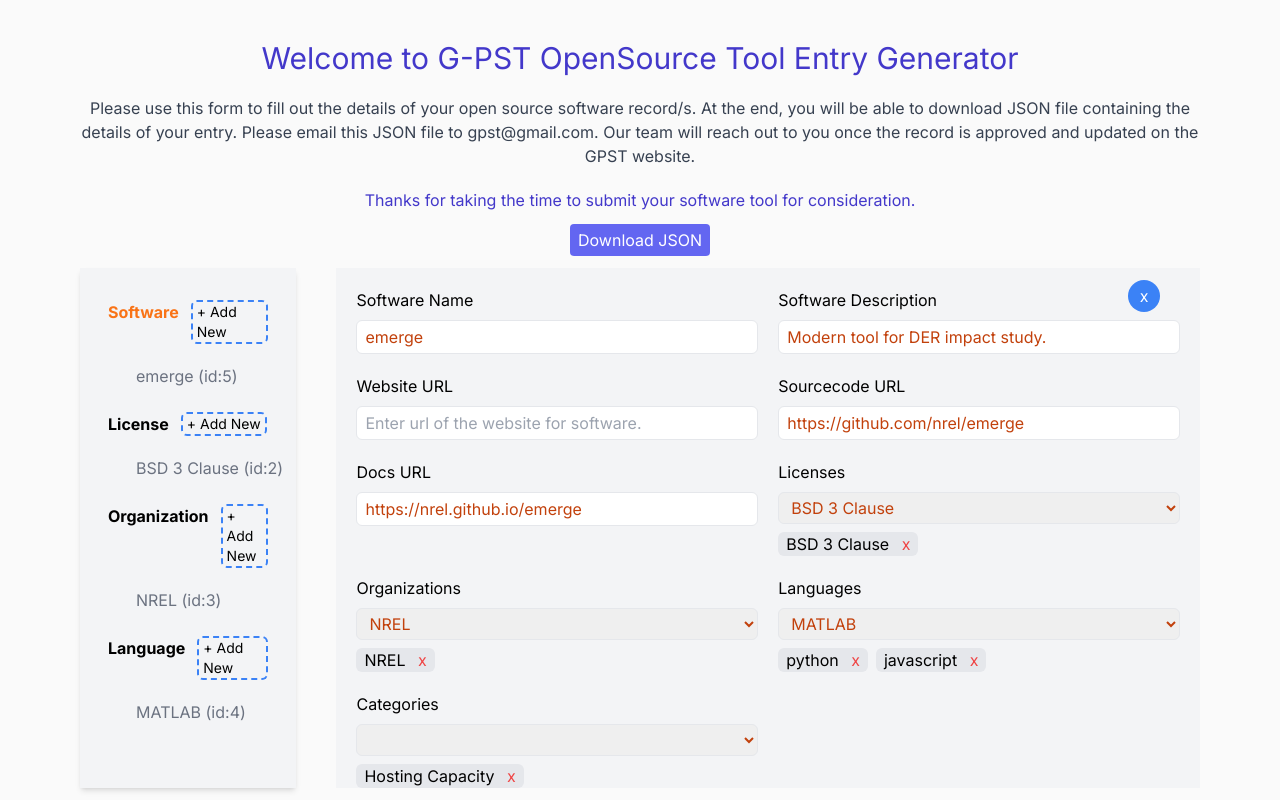
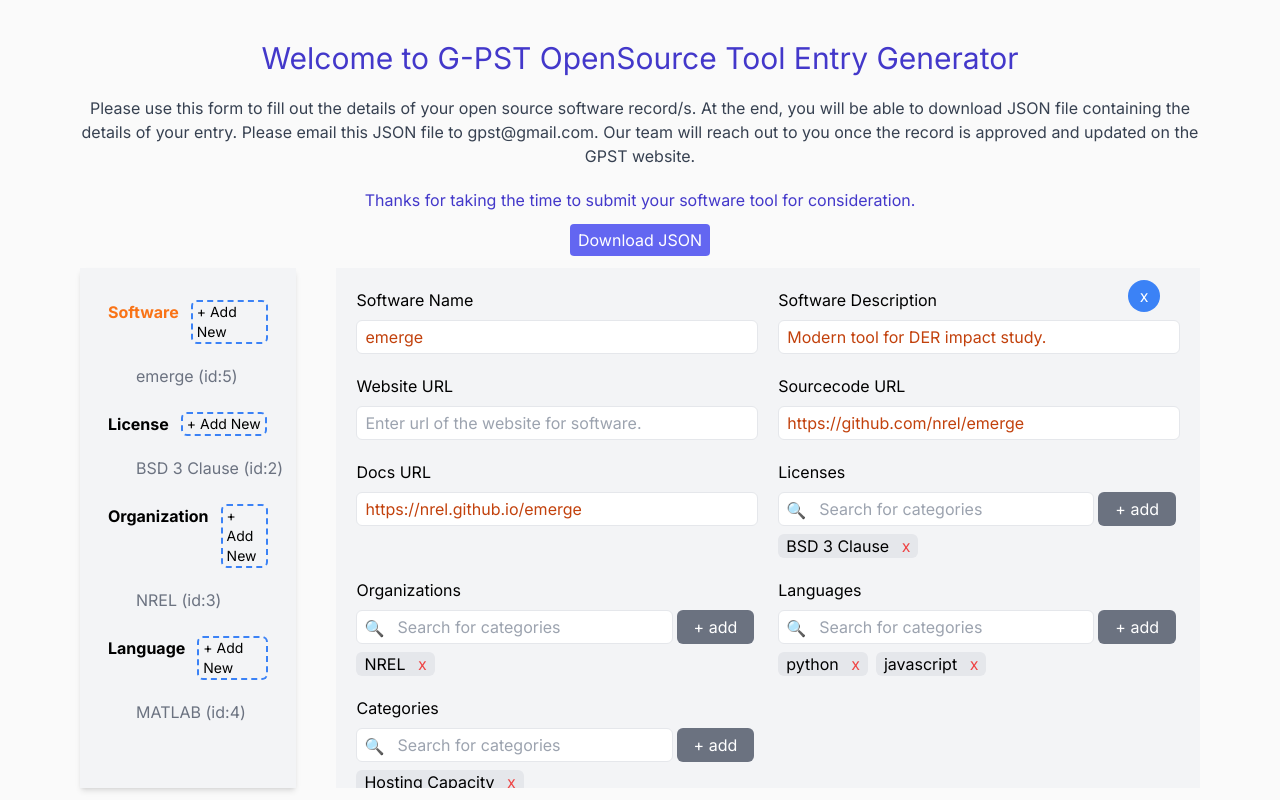
Before and after one commit to G-PST/opentools-form, a Next.js app: page /opentools-form/ in a window 1280 px wide. Built offline with nearby package versions, Linux system fonts and the light colour scheme.

Commit message:
replaced select options with search input element

```diff
--- a/app/page.tsx
+++ b/app/page.tsx
@@ -53,6 +53,61 @@
 
 const getLanguages = (langs: Language[]) => {
     return langs.map((lang: Language) => lang.name)
+}
+
+interface SearchViewProps {
+    searchTexts: string[];
+    onAdd: (text: string) => void
+}
+
+const SearchView: React.FC<SearchViewProps> = ({
+    searchTexts, onAdd
+}) => {
+    const [searchVal, setSearchVal] = useState('');
+    const [showFilters, setShowFilters] = useState(false);
+    const filteredSearchTexts = searchTexts.filter((stext: string) =>
+        stext.toLowerCase().includes(searchVal.toLowerCase()))
+        .slice(0, 5);
+
+    return (<>
+        <div className="w-full relative">
+            <div className="flex">
+                <input
+                    className={`${INPUTSTYLE} pl-10`}
+                    value={searchVal}
+                    onChange={(e) => {
+                        setShowFilters(true)
+                        setSearchVal(e.target.value)
+                    }}
+                    onBlur={() => setShowFilters(false)}
+                    placeholder="Search for categories" />
+                {!showFilters && <button className="bg-gray-500 p-1
+                mx-1 rounded-md text-white w-[100px]
+                hover:cursor-pointer hover:bg-orange-500 disabled"
+                onClick={()=> onAdd(searchVal)}
+                > + add </button>}
+            </div>
+            <span className="absolute top-1.5 left-2
+            text-gray-600 cursor-pointer">&#128269;</span>
+
+            {showFilters && filteredSearchTexts.length > 0 && <div className="absolute top-0 left-0 w-full
+            bg-white -translate-y-full shadow-md px-3 py-1">
+                {
+                    filteredSearchTexts.map((item: string) => {
+                        return <p className="hover:cursor-pointer
+                        hover:text-blue-500"
+                            key={item}
+                            onClick={() => {
+                                setShowFilters(false)
+                                setSearchVal(item)
+                            }}
+                        > {item} </p>
+                    })
+                }
+            </div>}
+        </div>
+    </>
+    )
 }
 
 
@@ -221,18 +276,14 @@
                         </div>
                         <div>
                             <p className="pb-2"> Licenses </p>
-                            <div className="flex">
-                                <select className={INPUTSTYLE} onChange={(e) => {
-                                    const licVal = e.target.value;
+                            <SearchView
+                                searchTexts={availLicenses}
+                                onAdd={(text:string)=> {
                                     setLanguages(currentLang => currentLang.map((x: Language) => x.id === lang.id ?
-                                        { ...x, licenses: x.licenses.includes(licVal) ? x.licenses : [...x.licenses, licVal] } : x))
-                                }
-                                }>
-                                    {availLicenses.map((lic: string) => {
-                                        return <option value={lic} key={lic}> {lic}</option>
-                                    })}
-                                </select>
-                            </div>
+                                        { ...x, licenses: x.licenses.includes(text) ? x.licenses : [...x.licenses, text] } : x))
+                                }}
+                            />
+
                             <div className="flex gap-2 mt-2">
                                 {
                                     lang.licenses.map((lic: string) => {
@@ -302,18 +353,6 @@
 }) => {
     return (
         <>
-            {/* <div>
-                <button className="bg-gray-300 px-3 py-1 rounded-md mt-5"
-                    onClick={() => setSoftware((currentSoftware) => [...currentSoftware,
-                    {
-                        name: '', id: generate(), description: '', url_docs: '', url_sourcecode: '', url_website: '',
-                        licenses: [], organizations: [], languages: [], categories: []
-                    }
-                    ])}
-                > <span className="text-xl"> + </span>Add Software </button>
-                <p className="my-5"> Add software tool if not already present.
-                </p>
-            </div> */}
 
             {
                 software.map(soft => {
@@ -398,18 +437,14 @@
 
                         <div>
                             <p className="pb-2"> Licenses </p>
-                            <div className="flex">
-                                <select className={INPUTSTYLE} onChange={(e) => {
-                                    const licVal = e.target.value;
+                            <SearchView
+                                searchTexts={availLicenses}
+                                onAdd={(text:string)=> {
                                     setSoftware(currentSoft => currentSoft.map((x: Software) => x.id === soft.id ?
-                                        { ...x, licenses: x.licenses.includes(licVal) ? x.licenses : [...x.licenses, licVal] } : x))
-                                }
-                                }>
-                                    {availLicenses.map((lic: string) => {
-                                        return <option value={lic} key={lic}> {lic}</option>
-                                    })}
-                                </select>
-                            </div>
+                                        { ...x, licenses: x.licenses.includes(text) ? x.licenses : [...x.licenses, text] } : x))
+                                }}
+                            />
+
                             <div className="flex gap-2 mt-2">
                                 {
                                     soft.licenses.map((lic: string) => {
@@ -432,18 +467,15 @@
 
                         <div>
                             <p className="pb-2"> Organizations </p>
-                            <div className="flex">
-                                <select className={INPUTSTYLE} onChange={(e) => {
-                                    const orgVal = e.target.value;
+                            <SearchView
+                                searchTexts={availOrgs}
+                                onAdd={(text: string)=> {
                                     setSoftware(currentSoft => currentSoft.map((x: Software) => x.id === soft.id ?
-                                        { ...x, organizations: x.organizations.includes(orgVal) ? x.organizations : [...x.organizations, orgVal] } : x))
-                                }
-                                }>
-                                    {availOrgs.map((org: string) => {
-                                        return <option value={org} key={org}> {org}</option>
-                                    })}
-                                </select>
-                            </div>
+                                        { ...x, organizations: x.organizations.includes(text) ? x.organizations : [...x.organizations, text] } : x))
+                                }}
+                            />
+
+
                             <div className="flex gap-2 mt-2">
                                 {
                                     soft.organizations.map((org: string) => {
@@ -466,18 +498,14 @@
 
                         <div>
                             <p className="pb-2"> Languages </p>
-                            <div className="flex">
-                                <select className={INPUTSTYLE} onChange={(e) => {
-                                    const langVal = e.target.value;
+                            <SearchView
+                                searchTexts={availLangs}
+                                onAdd={(text:string)=> {
                                     setSoftware(currentSoft => currentSoft.map((x: Software) => x.id === soft.id ?
-                                        { ...x, languages: x.languages.includes(langVal) ? x.languages : [...x.languages, langVal] } : x))
-                                }
-                                }>
-                                    {availLangs.map((lang: string) => {
-                                        return <option value={lang} key={lang}> {lang}</option>
-                                    })}
-                                </select>
-                            </div>
+                                        { ...x, languages: x.languages.includes(text) ? x.languages : [...x.languages, text] } : x))
+                                }}
+                            />
+
                             <div className="flex gap-2 mt-2">
                                 {
                                     soft.languages.map((lang: string) => {
@@ -499,18 +527,12 @@
                         </div>
                         <div>
                             <p className="pb-2"> Categories </p>
-                            <div className="flex">
-                                <select className={INPUTSTYLE} onChange={(e) => {
-                                    const catVal = e.target.value;
+
+                            <SearchView searchTexts={availCategories} onAdd={(text:string)=> {
                                     setSoftware(currentSoft => currentSoft.map((x: Software) => x.id === soft.id ?
-                                        { ...x, categories: x.categories.includes(catVal) ? x.categories : [...x.categories, catVal] } : x))
-                                }
-                                }>
-                                    {availCategories.map((cat: string) => {
-                                        return <option value={cat} key={cat}> {cat}</option>
-                                    })}
-                                </select>
-                            </div>
+                                    { ...x, categories: x.categories.includes(text) ? x.categories : [...x.categories, text] } : x))
+                            }} />
+
                             <div className="flex gap-2 mt-2">
                                 {
                                     soft.categories.map((cat: string) => {
@@ -537,7 +559,7 @@
 }
 
 const getNewLicense = (id_: string) => {
-    return {id: id_, }
+    return { id: id_, }
 }
 
 const getNewSoftware = (id_: string) => {
@@ -561,7 +583,7 @@
     menuName: string;
     items: (Software | License | Organization | Language)[];
     updateFunc: React.Dispatch<React.SetStateAction<any[]>>
-    getNew: (id_: string) => Record<any,any>
+    getNew: (id_: string) => Record<any, any>
 }
 
 interface EmptyViewProps {
@@ -572,17 +594,17 @@
 const EmptyView: React.FC<EmptyViewProps> = ({
     name, reactIcon
 }) => {
-    const IconComponent  = reactIcon;
+    const IconComponent = reactIcon;
     return (
         <div className="w-full h-full flex flex-col justify-center items-center">
             <div className="w-60 h-60 rounded-full bg-gray-200 flex
             justify-center items-center">
-                <IconComponent size={100} className="text-gray-500"/>
+                <IconComponent size={100} className="text-gray-500" />
             </div>
             <p className="my-10 text-gray-400
                 px-5 py-1 rounded-md"> No {name} have been added. First add your license by
                 clicking add new on left pane. </p>
-            </div>
+        </div>
     )
 }
 
@@ -645,7 +667,7 @@
 
     const filteredLics = !activeId ? licenses : licenses.filter((lic: License) => lic.id == activeId)
     const filteredOrgs = !activeId ? organizations : organizations.filter((org: Organization) => org.id == activeId)
-    const filteredSoft = !activeId ? software :software.filter((soft: Software) => soft.id == activeId)
+    const filteredSoft = !activeId ? software : software.filter((soft: Software) => soft.id == activeId)
     const filteredLangs = !activeId ? languages : languages.filter((lang: Language) => lang.id == activeId)
 
 
@@ -721,7 +743,7 @@
                                             setActiveMenu(entity.menuName)
                                             setActiveId(randId)
                                             entity.updateFunc((currentVal) => [...currentVal,
-                                                entity.getNew(randId)])
+                                            entity.getNew(randId)])
                                         }}
                                     > + Add New </p>
                                 </div>
@@ -750,7 +772,7 @@
 
                     {activeMenu === 'License' && filteredLics.length == 0 &&
                         <EmptyView name="license" reactIcon={GrLicense} />
-                       }
+                    }
 
                     {activeMenu === 'Organization' && <OrganizationView
                         organizations={filteredOrgs}
```
